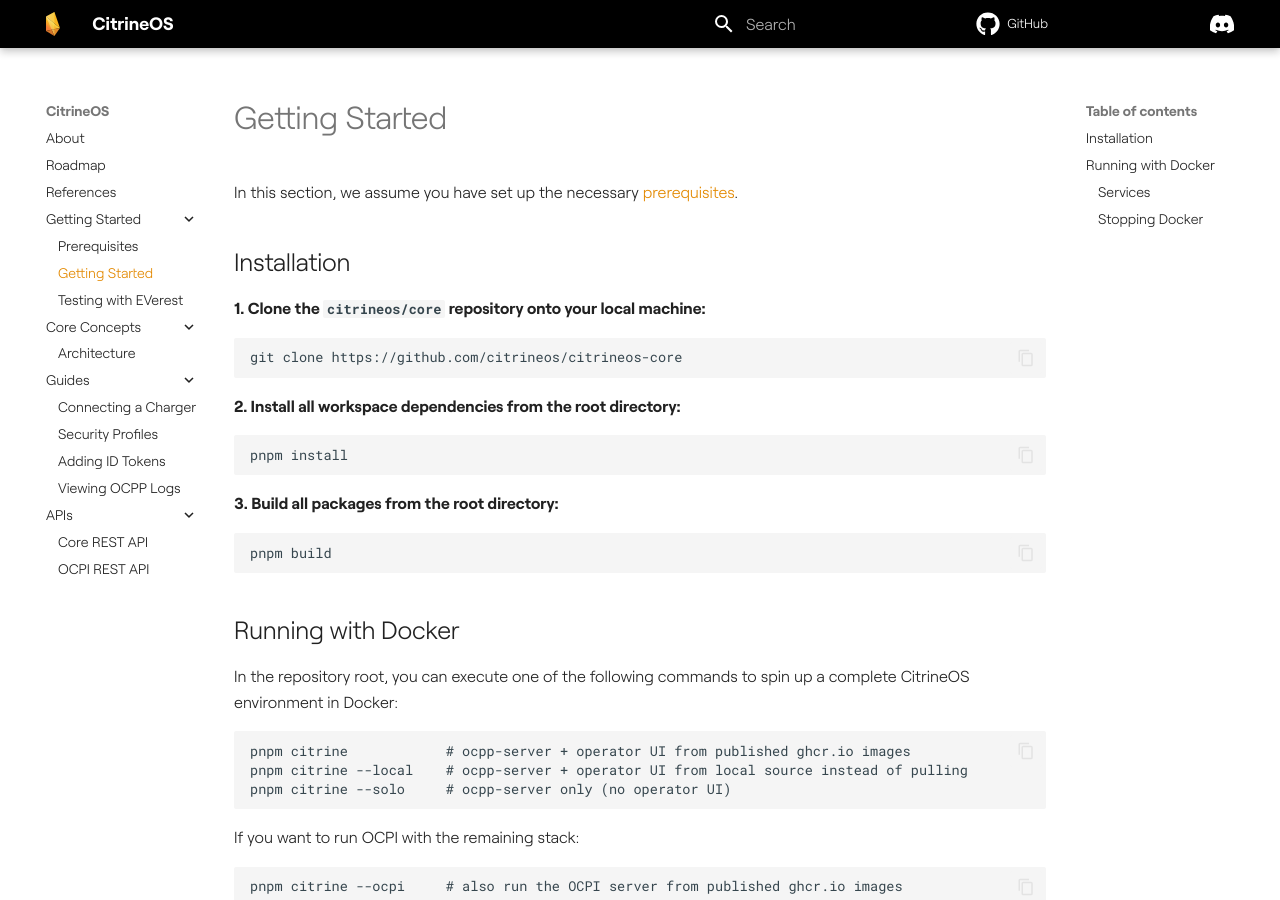
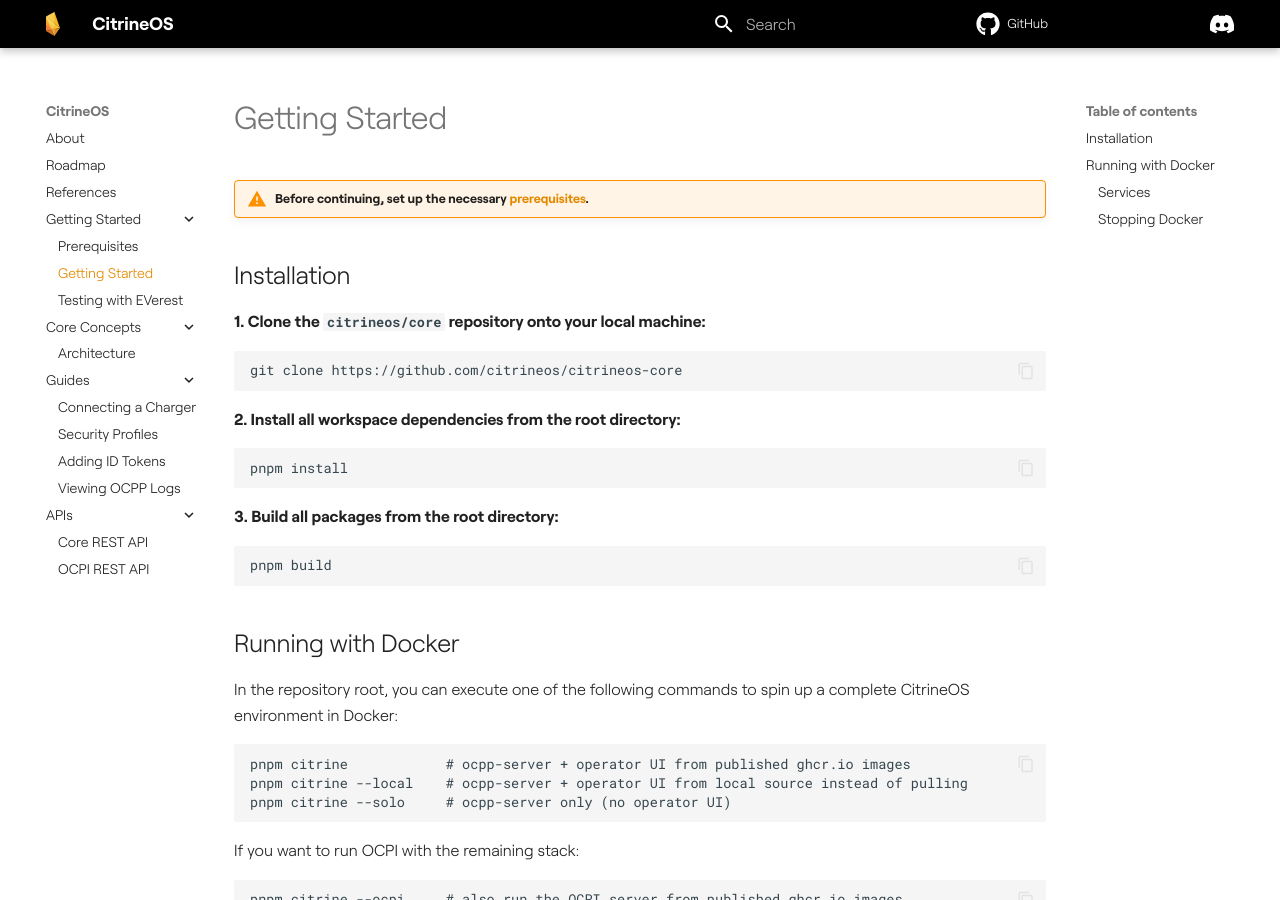
Before and after one commit to citrineos/citrineos.github.io, an MkDocs documentation site: the page built from docs/getting-started/getting-started.md, in a window 1280 px wide and 900 px high. Built offline with MkDocs 1.6.1 and Material for MkDocs 9.7.7, drawn with Linux system fonts in a browser that asks for light colours; plug-ins that fetch from the network failed and are left out; comment, search, counter and statistics services are not loaded; the version menu is left out.

Commit message:
feature: adding admonitions

```diff
--- a/docs/getting-started/getting-started.md
+++ b/docs/getting-started/getting-started.md
@@ -3,7 +3,9 @@
 title: Getting Started
 ---
 
-In this section, we assume you have set up the necessary [prerequisites](prerequisites.md).
+/// admonition | Before continuing, set up the necessary [prerequisites](prerequisites.md).
+    type: warning
+///
 
 # Installation
 
--- a/mkdocs.yml
+++ b/mkdocs.yml
@@ -97,6 +97,7 @@
   - toc:
       permalink: "#"
       baselevel: 2
+  - pymdownx.blocks.admonition
   - pymdownx.blocks.caption
   - pymdownx.superfences:
       custom_fences:
```
Also changed, not shown: docs/guides/security-profiles.md (+3 -1 lines).
